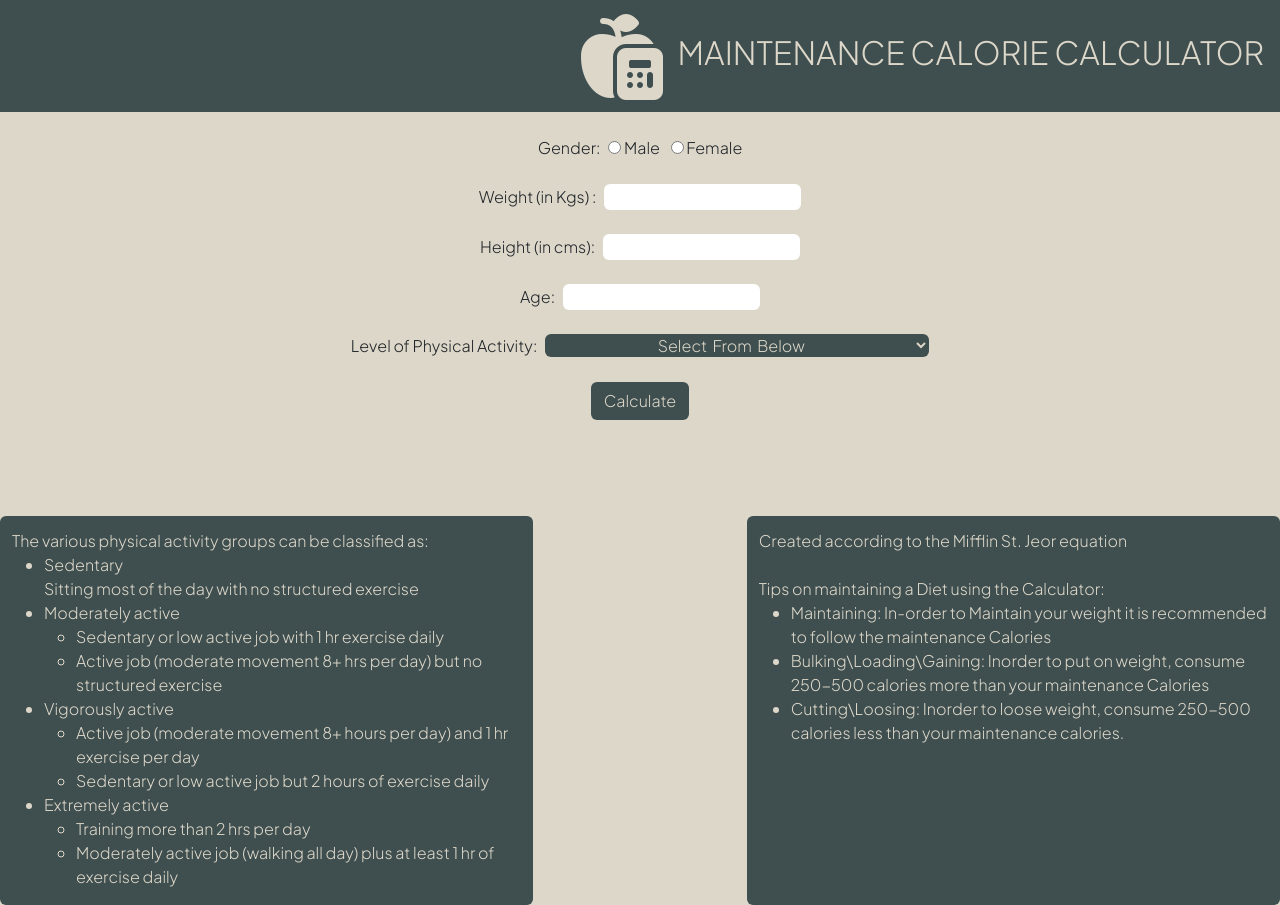
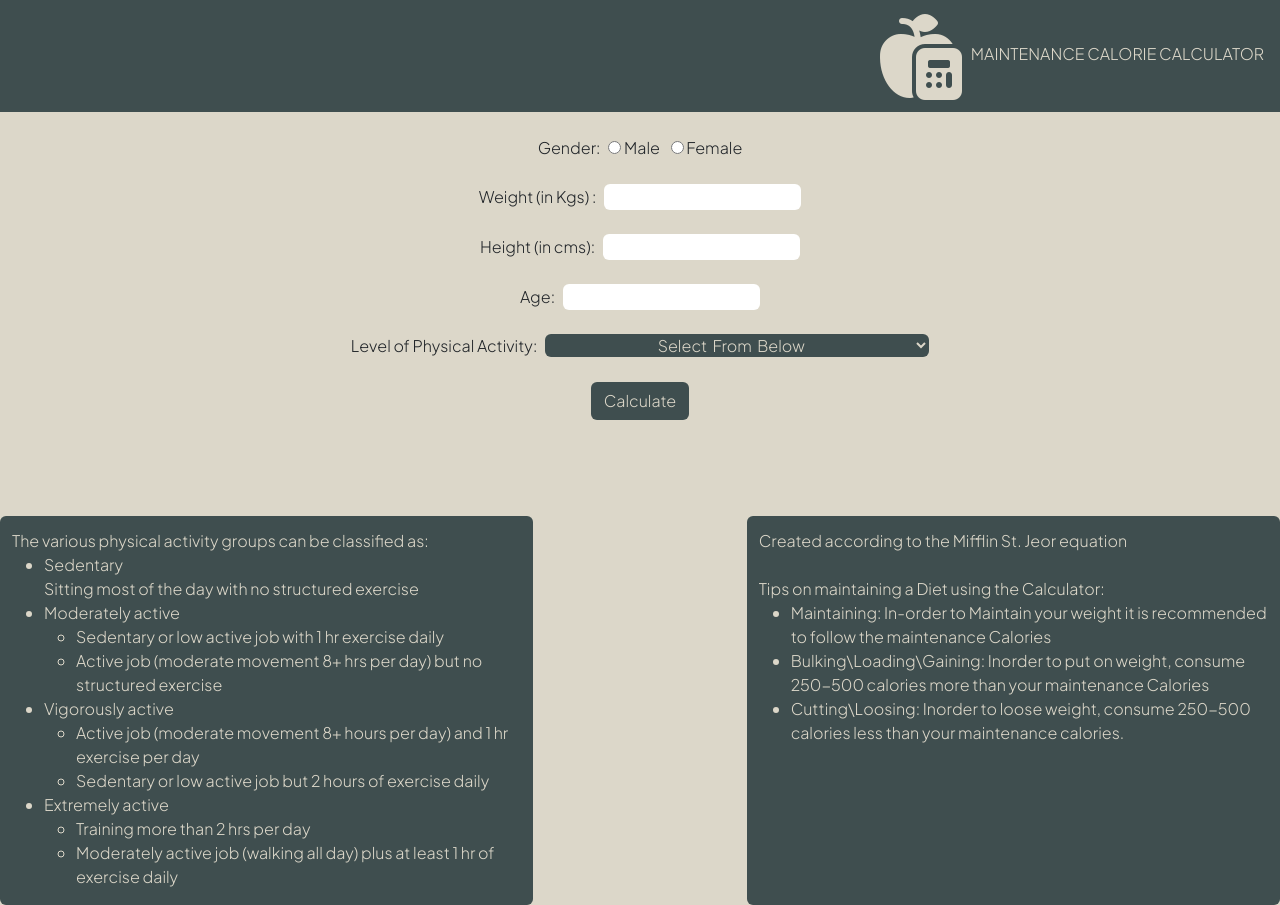
Before and after one commit to Nav1203/calscalc, a plain HTML site: page index.html in a window 1280 px wide. Drawn offline with nearby package versions, Linux system fonts and the light colour scheme.

Commit message:
Update styling.css

```diff
--- a/styling.css
+++ b/styling.css
@@ -7,7 +7,7 @@ body{
 .navbar-brand{
     text-align: right;
     color:#dcd7c9;
-    font-size: xx-large;
+    font-size: 100%;
 }
 .indt{
     text-align: center;
```
